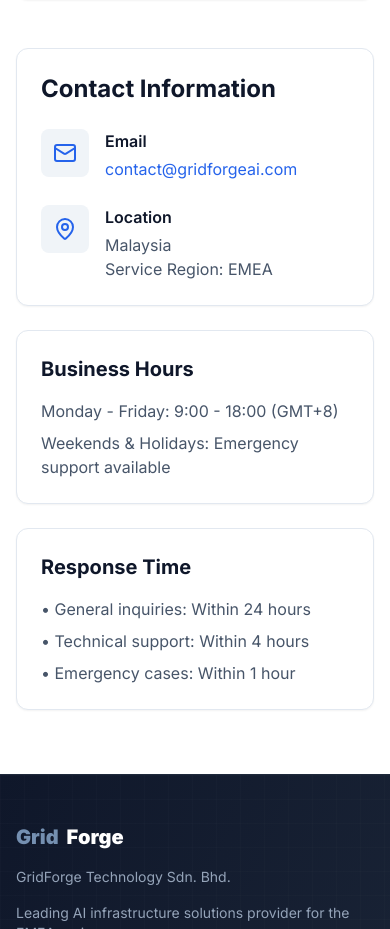
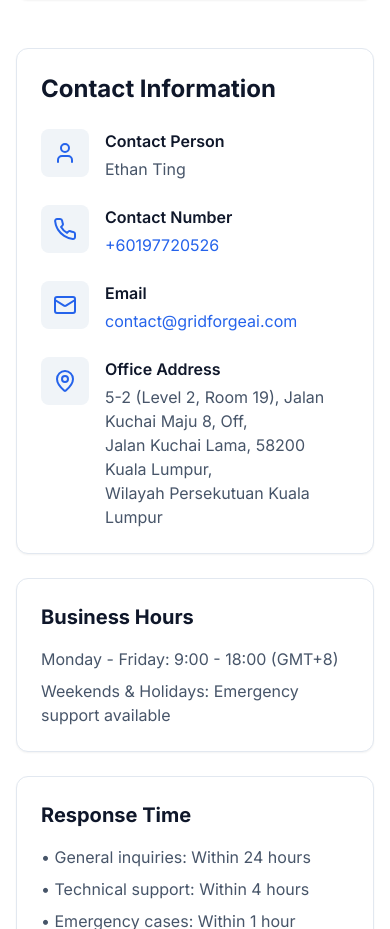
Before and after one commit to gridforgecloud-sys/GridForge, a Next.js app: page /contact in a window 390 px wide. Shown: the part 1044-1973 px from the top of the page. Built offline with nearby package versions, Linux system fonts and the light colour scheme.

Commit message:
Add contact person, phone number, and office address to contact page

```diff
--- a/src/app/contact/page.tsx
+++ b/src/app/contact/page.tsx
@@ -7,7 +7,7 @@
 import { Button } from "@/components/ui/Button";
 import { FadeIn } from "@/components/animations/FadeIn";
 import { siteConfig } from "@/config/site";
-import { Mail, Phone, MapPin, Send } from "lucide-react";
+import { Mail, Phone, MapPin, Send, User } from "lucide-react";
 
 export default function ContactPage() {
   const [formData, setFormData] = useState({
@@ -181,6 +181,31 @@
                   <div className="space-y-6">
                     <div className="flex items-start">
                       <div className="p-3 rounded-lg bg-primary-50 text-primary-600 mr-4">
+                        <User className="h-6 w-6" />
+                      </div>
+                      <div>
+                        <h3 className="font-semibold text-gray-900 mb-1">Contact Person</h3>
+                        <p className="text-gray-600">Ethan Ting</p>
+                      </div>
+                    </div>
+
+                    <div className="flex items-start">
+                      <div className="p-3 rounded-lg bg-primary-50 text-primary-600 mr-4">
+                        <Phone className="h-6 w-6" />
+                      </div>
+                      <div>
+                        <h3 className="font-semibold text-gray-900 mb-1">Contact Number</h3>
+                        <a
+                          href="tel:+60197720526"
+                          className="text-primary-600 hover:text-primary-700 transition-colors"
+                        >
+                          +60197720526
+                        </a>
+                      </div>
+                    </div>
+
+                    <div className="flex items-start">
+                      <div className="p-3 rounded-lg bg-primary-50 text-primary-600 mr-4">
                         <Mail className="h-6 w-6" />
                       </div>
                       <div>
@@ -199,12 +224,11 @@
                         <MapPin className="h-6 w-6" />
                       </div>
                       <div>
-                        <h3 className="font-semibold text-gray-900 mb-1">Location</h3>
+                        <h3 className="font-semibold text-gray-900 mb-1">Office Address</h3>
                         <p className="text-gray-600">
-                          {siteConfig.location.country}
-                        </p>
-                        <p className="text-gray-600">
-                          Service Region: {siteConfig.location.region}
+                          5-2 (Level 2, Room 19), Jalan Kuchai Maju 8, Off,<br />
+                          Jalan Kuchai Lama, 58200 Kuala Lumpur,<br />
+                          Wilayah Persekutuan Kuala Lumpur
                         </p>
                       </div>
                     </div>
```
Also changed, not shown: 1 other file (tests, documents, lock files or other folders).
